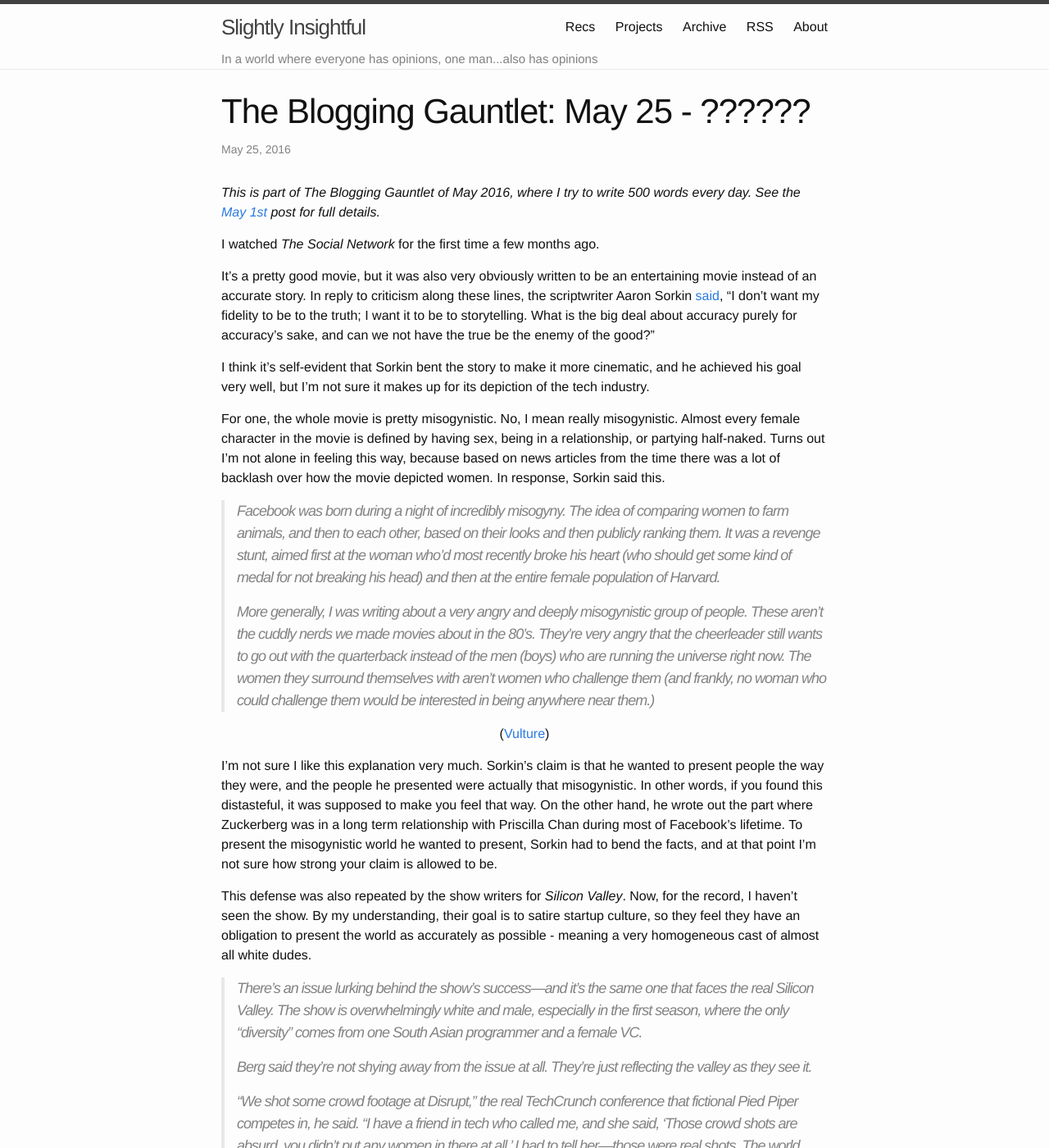
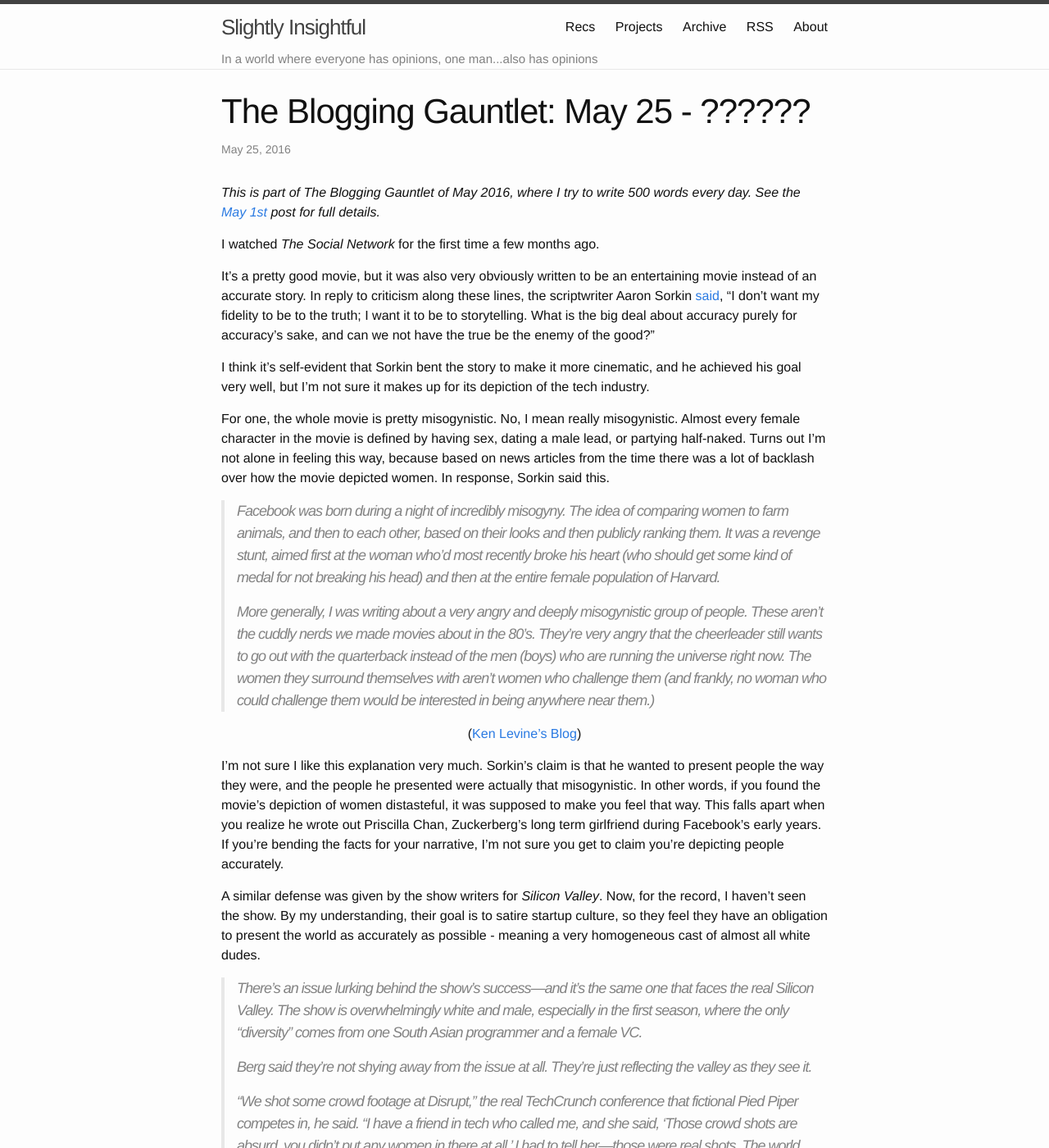
Before and after one commit to alexirpan/alexirpan.github.io, a Jekyll site: the page built from _posts/may2016/2016-05-25-may-25.markdown, in a window 1280 px wide and 1400 px high. Shown: the whole window at 82% size. Built offline with Jekyll 4.4.1, drawn with Linux system fonts in a browser that asks for light colours.

Commit message:
Going to launch after I figure out a title

```diff
--- a/_posts/may2016/2016-05-25-may-25.markdown
+++ b/_posts/may2016/2016-05-25-may-25.markdown
@@ -19,8 +19,8 @@
 depiction of the tech industry.
 
 For one, the whole movie is pretty misogynistic. No, I mean really misogynistic.
-Almost every female character in the movie is defined by having sex, being in
-a relationship, or partying half-naked. Turns out I'm not alone in feeling
+Almost every female character in the movie is defined by having sex, dating
+a male lead, or partying half-naked. Turns out I'm not alone in feeling
 this way, because based on news articles from the time there was a lot of
 backlash over how the movie depicted women. In response, Sorkin said this.
 
@@ -28,20 +28,20 @@
 >
 > More generally, I was writing about a very angry and deeply misogynistic group of people. These aren't the cuddly nerds we made movies about in the 80's. They're very angry that the cheerleader still wants to go out with the quarterback instead of the men (boys) who are running the universe right now. The women they surround themselves with aren't women who challenge them (and frankly, no woman who could challenge them would be interested in being anywhere near them.)
 
-([Vulture](http://www.vulture.com/2010/10/aaron_sorkin_would_like_to_go.html?mid=agenda--20101012))
+([Ken Levine's Blog](http://kenlevine.blogspot.com/2010/10/aaron-sorkin-responds-to-commenter-in.html))
 {: .centered }
 
 I'm not sure I like this explanation very much.
 Sorkin's claim is that he wanted to present people the way they were, and the
 people he presented were actually that misogynistic. In other words, if you
-found this distasteful, it was supposed to make you feel that way.
-On the other hand, he wrote out the part where Zuckerberg was in a long term
-relationship with Priscilla Chan during most of Facebook's lifetime. To
-present the misogynistic world he wanted to present, Sorkin had to bend
-the facts, and at that point I'm not sure how strong your claim is allowed
-to be.
+found the movie's depiction of women distasteful, it was supposed to make you feel that way.
+This falls apart when you realize he wrote out
+Priscilla Chan, Zuckerberg's long term girlfriend during Facebook's early
+years.
+If you're bending the facts for your narrative, I'm not sure you get to claim
+you're depicting people accurately.
 
-This defense was also repeated by the show writers for *Silicon Valley*. Now,
+A similar defense was given by the show writers for *Silicon Valley*. Now,
 for the record, I haven't seen the show. By my understanding, their goal is
 to satire startup culture, so they feel they have an obligation to present
 the world as accurately as possible - meaning a very homogeneous cast of almost
```
